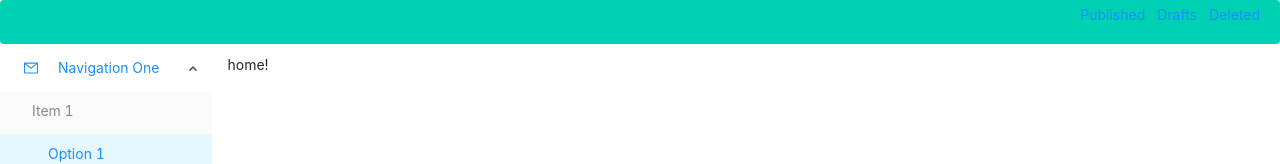
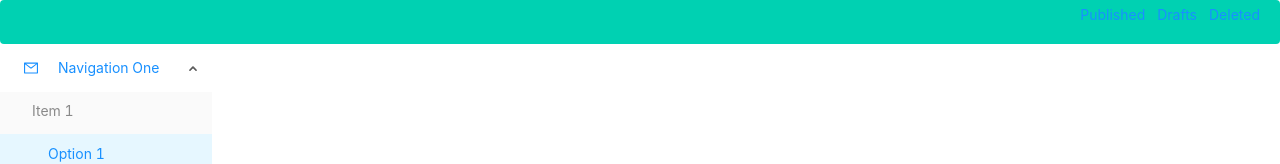
Before and after one commit to zhfps/live-react, a React (Create React App) app: page / in a window 1280 px wide. Shown: the top 164 px of the page. Built offline with nearby package versions, Linux system fonts and the light colour scheme.

Commit message:
dynamic route

```diff
--- a/src/components/layout/index.tsx
+++ b/src/components/layout/index.tsx
@@ -1,18 +1,15 @@
 import React from 'react'
 import {
   BrowserRouter as Router,
-  Switch,
-  Route,
+  Switch
 } from "react-router-dom"
-import routes from '../../router/index'
 import Header from '../header/index'
 import Slider from '../slider/index'
+import Menu from '../menu/index'
 
 
 export default class Zh_Layout extends React.Component{
-  // handleClick = e => {
-  //   console.log('click ', e);
-  // };
+
    render(){
      return (
       <div className="el-context">
@@ -26,21 +23,7 @@ export default class Zh_Layout extends React.Component{
             </div>
             <div className="el-page" style={{width:'100%'}}>
             <Switch>
-                {routes.map((route, index) => (
-                  // You can render a <Route> in as many places
-                  // as you want in your app. It will render along
-                  // with any other <Route>s that also match the URL.
-                  // So, a sidebar or breadcrumbs or anything else
-                  // that requires you to render multiple things
-                  // in multiple places at the same URL is nothing
-                  // more than multiple <Route>s.
-                  <Route
-                    key={index}
-                    path={route.path}
-                    exact={route.exact}
-                    children={<route.sidebar />}
-                  />
-                ))}
+               <Menu/>
            </Switch>
             </div>
             </div>
--- /dev/null
+++ b/src/components/menu/index.tsx
@@ -0,0 +1,34 @@
+import React from 'react'
+import { Route } from "react-router-dom"
+import routes,{ RouteModle } from '../../router/index'
+export default class Menu extends React.Component{
+
+  GetRoute = (routes:RouteModle[],path:string,index:number):any => {
+    let self = this
+   return routes.map(item=>{
+      let url = path + item.path
+      if(item.children && item.children.length>0){
+       return self.GetRoute(item.children,url,index)
+      }else{
+        index++
+        return(
+          <Route
+              key={index}
+              path={url}
+              exact={item.exact}
+              children={<item.component/>}
+           />
+        )
+
+      }
+    })
+
+  }
+  render(){
+    return(
+      <>
+      {this.GetRoute(routes,"",0)}
+      </>
+    )
+  }
+}
--- a/src/router/index.tsx
+++ b/src/router/index.tsx
@@ -1,20 +1,26 @@
 import React from "react"
-const routes = [
+export interface RouteModle{
+  path: string,
+  exact: boolean,
+  children?:RouteModle[],
+  component?:any,
+}
+const routes:RouteModle[] = [
   {
-    path: "/",
+    path: "",
     exact: true,
-    sidebar: () => <div>home!</div>,
-    main: () => <h2>Home</h2>
-  },
-  {
-    path: "/bubblegum",
-    sidebar: () => <div>bubblegum!</div>,
-    main: () => <h2>Bubblegum</h2>
-  },
-  {
-    path: "/shoelaces",
-    sidebar: () => <div>shoelaces!</div>,
-    main: () => <h2>Shoelaces</h2>
+    children:[
+      {
+        path: "/bubblegum",
+        exact: true,
+        component: () => <h2>Bubblegum</h2>
+      },
+      {
+        path: "/shoelaces",
+        exact: true,
+        component: () => <h2>Shoelaces</h2>
+      }
+    ]
   }
 ]
 
```
